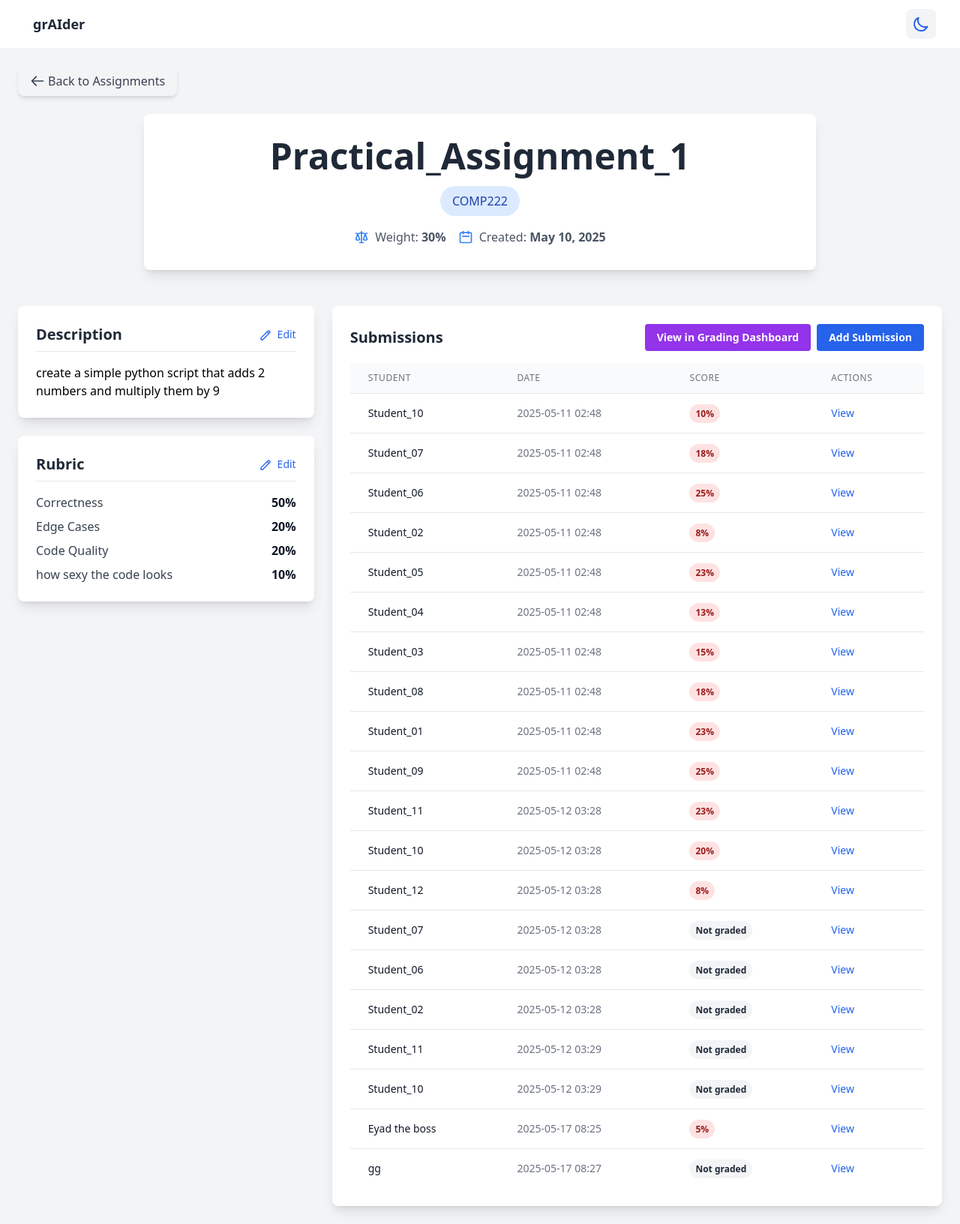
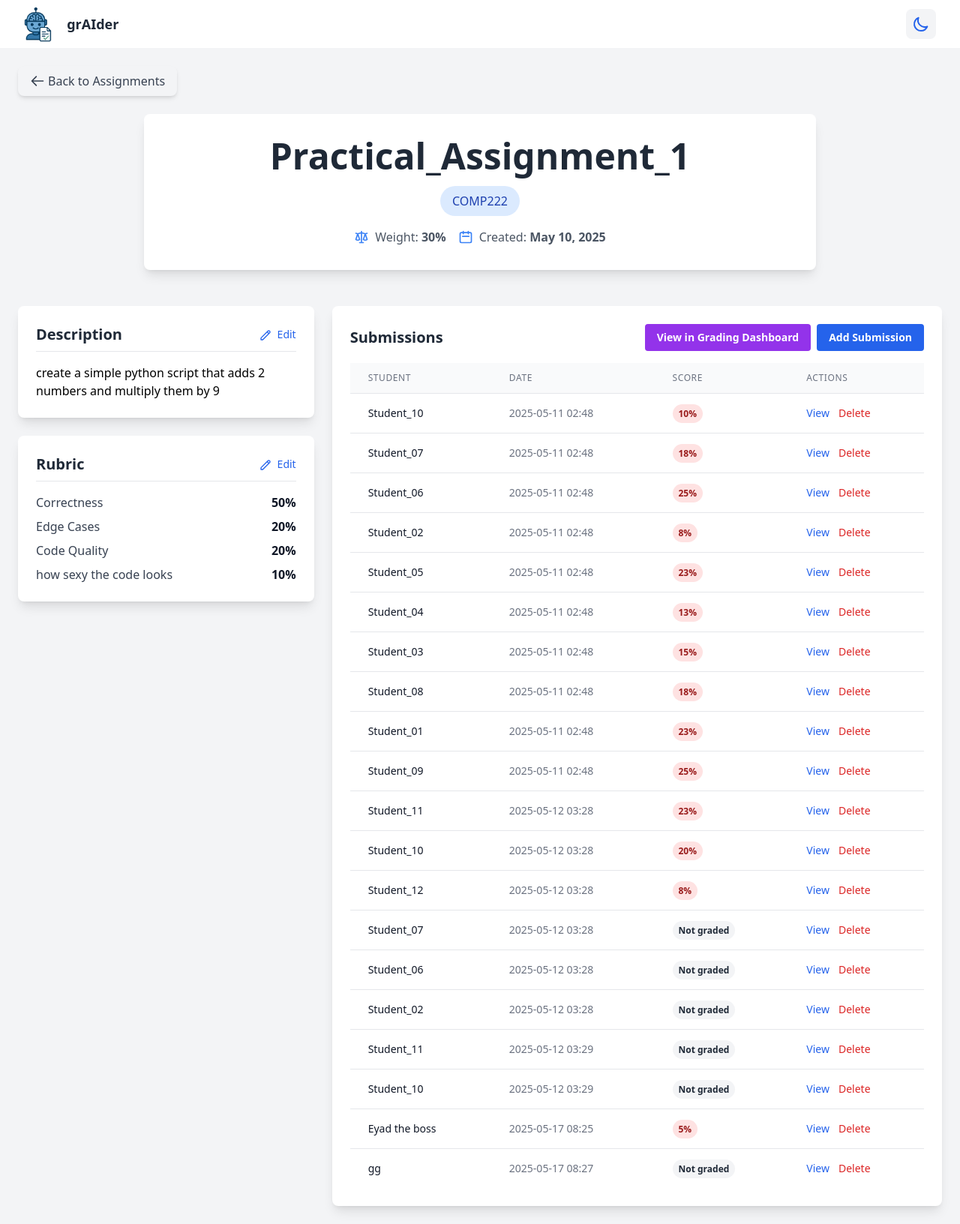
Before and after one commit to EyadAbouKer/grAIder, a Flask app: page /assignment/1 in a window 1280 px wide. Shown: the whole page at 75% size. Run offline with Flask 3, Linux system fonts and the light colour scheme; data comes from the database, SQL or seed files in the repository; both versions use the stored data as it was after the commit; some libraries are stand-ins or nearby versions.

Commit message:
add logo to the Navbar

```diff
--- a/app.py
+++ b/app.py
@@ -1129,6 +1129,27 @@ def generate_test_cases():
     except Exception as e:
         return jsonify({"error": f"Error generating test cases: {str(e)}"}), 500
 
+@app.route("/delete_submission/<int:submission_id>", methods=["DELETE"])
+def delete_submission(submission_id):
+    submission = Submission.query.get_or_404(submission_id)
+
+    # Store file path if we need to delete the file too
+    file_path = submission.file_path
+
+    # Delete from database
+    db.session.delete(submission)
+    db.session.commit()
+
+    # Delete the associated file if it exists
+    if file_path and os.path.exists(file_path):
+        try:
+            os.remove(file_path)
+        except Exception as e:
+            # Continue even if file deletion fails
+            print(f"Warning: Could not delete file {file_path}: {str(e)}")
+
+    return jsonify({"message": "Submission deleted successfully"}), 200
+
 if __name__ == "__main__":
     with app.app_context():
         create_tables()
--- a/templates/assignment_detail.html
+++ b/templates/assignment_detail.html
@@ -238,11 +238,18 @@
                       {% endif %}
                     </td>
                     <td class="px-6 py-4 whitespace-nowrap text-sm text-gray-500 dark:text-gray-300">
-                      <button
-                        class="text-blue-600 hover:text-blue-900 dark:text-blue-400 dark:hover:text-blue-300"
-                        onclick="viewSubmission('{{ submission.id }}')">
-                        View
-                      </button>
+                      <div class="flex space-x-3">
+                        <button
+                          class="text-blue-600 hover:text-blue-900 dark:text-blue-400 dark:hover:text-blue-300"
+                          onclick="viewSubmission('{{ submission.id }}')">
+                          View
+                        </button>
+                        <button
+                          class="text-red-600 hover:text-red-900 dark:text-red-400 dark:hover:text-red-300"
+                          onclick="deleteSubmission('{{ submission.id }}')">
+                          Delete
+                        </button>
+                      </div>
                     </td>
                   </tr>
                 {% endfor %}
@@ -581,6 +588,40 @@
       showMessage("Submission graded successfully!", "success");
 
       // Refresh the page to show updated grades
+      setTimeout(() => {
+        window.location.reload();
+      }, 1500);
+    })
+    .catch(error => {
+      showMessage(`Error: ${error.message}`, "error");
+    });
+  }
+
+  // Delete submission
+  function deleteSubmission(submissionId) {
+    // Show confirmation dialog
+    if (!confirm("Are you sure you want to delete this submission? This action cannot be undone.")) {
+      return; // User cancelled
+    }
+
+    // Show loading message
+    showMessage("Deleting submission...", "info");
+
+    fetch(`/delete_submission/${submissionId}`, {
+      method: "DELETE"
+    })
+    .then(response => {
+      if (!response.ok) {
+        return response.json().then(data => {
+          throw new Error(data.error || "Error deleting submission");
+        });
+      }
+      return response.json();
+    })
+    .then(data => {
+      showMessage("Submission deleted successfully!", "success");
+
+      // Refresh the page to update the submission list
       setTimeout(() => {
         window.location.reload();
       }, 1500);
--- a/templates/base.html
+++ b/templates/base.html
@@ -22,6 +22,7 @@
         <div class="flex justify-between h-16">
           <div class="flex items-center">
             <a href="/" class="flex-shrink-0 flex items-center">
+              <img src="{{ url_for('static', filename='images/logo.png') }}" alt="grAIder logo" class="h-12 w-auto mr-2">
               <span class="text-lg font-semibold text-gray-800 dark:text-white hover:bg-gray-100  rounded-md px-3 py-2">grAIder</span>
             </a>
 
```
Also changed, not shown: instance/Student.db, static/images/logo.png (added).
